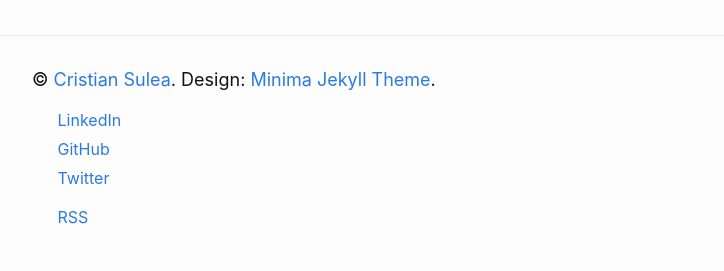
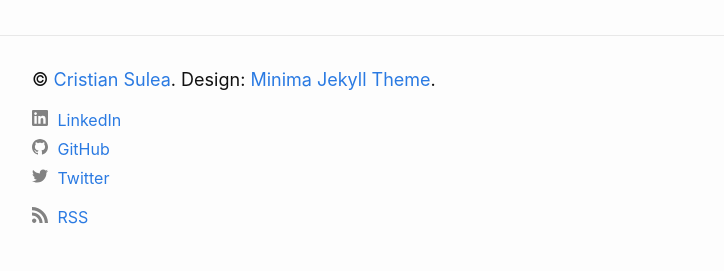
Before and after one commit to cristian-sulea/cristian-sulea-net, a Jekyll site: the page built from jekyllrb/index.md, in a window 1280 px wide. Shown: the part 2706-2977 px from the top of the page, without its empty margins (126-850 px from the left). Built offline with Jekyll 4.4.1, drawn with Linux system fonts in a browser that asks for light colours.

Commit message:
.svg is not working with other extension

```diff
--- a/jekyllrb/_includes/footer.html
+++ b/jekyllrb/_includes/footer.html
@@ -10,7 +10,7 @@
 		{%- include social.html -%}
 
 		<ul class="social-media-list">
-			<li><a href="{{ 'feed.xml' | relative_url }}"><svg class="svg-icon"><use xlink:href="{{ '/assets/minima-social-icons.svg.css#rss' | relative_url }}"></use></svg> <span>RSS</span></a></li>
+			<li><a href="{{ 'feed.xml' | relative_url }}"><svg class="svg-icon"><use xlink:href="{{ '/assets/minima-social-icons.svg#rss' | relative_url }}"></use></svg> <span>RSS</span></a></li>
 		</ul>
 
 	</div>
--- a/jekyllrb/_includes/social.html
+++ b/jekyllrb/_includes/social.html
@@ -1,15 +1,15 @@
 <ul class="social-media-list">
 
-{%- if site.linkedin_username -%}<li><a href="https://www.linkedin.com/in/{{ site.linkedin_username| cgi_escape | escape }}"><svg class="svg-icon"><use xlink:href="{{ '/assets/minima-social-icons.svg.css#linkedin' | relative_url }}"></use></svg> <span class="username">LinkedIn</span></a></li>{%- endif -%}
-{%- if site.github_username -%}<li><a href="https://github.com/{{ site.github_username| cgi_escape | escape }}"><svg class="svg-icon"><use xlink:href="{{ '/assets/minima-social-icons.svg.css#github' | relative_url }}"></use></svg> <span class="username">GitHub</span></a></li>{%- endif -%}
-{%- if site.twitter_username -%}<li><a href="https://www.twitter.com/{{ site.twitter_username| cgi_escape | escape }}"><svg class="svg-icon"><use xlink:href="{{ '/assets/minima-social-icons.svg.css#twitter' | relative_url }}"></use></svg> <span class="username">Twitter</span></a></li>{%- endif -%}
-{%- if site.googleplus_username -%}<li><a href="https://plus.google.com/{{ site.googleplus_username| escape }}"><svg class="svg-icon"><use xlink:href="{{ '/assets/minima-social-icons.svg.css#googleplus' | relative_url }}"></use></svg> <span class="username">Google+</span></a></li>{%- endif -%}
+{%- if site.linkedin_username -%}<li><a href="https://www.linkedin.com/in/{{ site.linkedin_username| cgi_escape | escape }}"><svg class="svg-icon"><use xlink:href="{{ '/assets/minima-social-icons.svg#linkedin' | relative_url }}"></use></svg> <span class="username">LinkedIn</span></a></li>{%- endif -%}
+{%- if site.github_username -%}<li><a href="https://github.com/{{ site.github_username| cgi_escape | escape }}"><svg class="svg-icon"><use xlink:href="{{ '/assets/minima-social-icons.svg#github' | relative_url }}"></use></svg> <span class="username">GitHub</span></a></li>{%- endif -%}
+{%- if site.twitter_username -%}<li><a href="https://www.twitter.com/{{ site.twitter_username| cgi_escape | escape }}"><svg class="svg-icon"><use xlink:href="{{ '/assets/minima-social-icons.svg#twitter' | relative_url }}"></use></svg> <span class="username">Twitter</span></a></li>{%- endif -%}
+{%- if site.googleplus_username -%}<li><a href="https://plus.google.com/{{ site.googleplus_username| escape }}"><svg class="svg-icon"><use xlink:href="{{ '/assets/minima-social-icons.svg#googleplus' | relative_url }}"></use></svg> <span class="username">Google+</span></a></li>{%- endif -%}
 
-  {%- if site.dribbble_username -%}<li><a href="https://dribbble.com/{{ site.dribbble_username| cgi_escape | escape }}"><svg class="svg-icon"><use xlink:href="{{ '/assets/minima-social-icons.svg.css#dribbble' | relative_url }}"></use></svg> <span class="username">{{ site.dribbble_username| escape }}</span></a></li>{%- endif -%}
-  {%- if site.facebook_username -%}<li><a href="https://www.facebook.com/{{ site.facebook_username| cgi_escape | escape }}"><svg class="svg-icon"><use xlink:href="{{ '/assets/minima-social-icons.svg.css#facebook' | relative_url }}"></use></svg> <span class="username">{{ site.facebook_username| escape }}</span></a></li>{%- endif -%}
-  {%- if site.flickr_username -%}<li><a href="https://www.flickr.com/photos/{{ site.flickr_username| cgi_escape | escape }}"><svg class="svg-icon"><use xlink:href="{{ '/assets/minima-social-icons.svg.css#flickr' | relative_url }}"></use></svg> <span class="username">{{ site.flickr_username| escape }}</span></a></li>{%- endif -%}
-  {%- if site.instagram_username -%}<li><a href="https://instagram.com/{{ site.instagram_username| cgi_escape | escape }}"><svg class="svg-icon"><use xlink:href="{{ '/assets/minima-social-icons.svg.css#instagram' | relative_url }}"></use></svg> <span class="username">{{ site.instagram_username| escape }}</span></a></li>{%- endif -%}
-  {%- if site.pinterest_username -%}<li><a href="https://www.pinterest.com/{{ site.pinterest_username| cgi_escape | escape }}"><svg class="svg-icon"><use xlink:href="{{ '/assets/minima-social-icons.svg.css#pinterest' | relative_url }}"></use></svg> <span class="username">{{ site.pinterest_username| escape }}</span></a></li>{%- endif -%}
-  {%- for mst in site.mastodon -%}{%- if mst.username and mst.instance -%}<li><a href="https://{{ mst.instance| cgi_escape | escape}}/@{{mst.username}}"><svg class="svg-icon"><use xlink:href="{{ '/assets/minima-social-icons.svg.css#mastodon' | relative_url }}"></use></svg> <span class="username">{{ mst.username|escape }}</span></a></li>{%- endif -%}{%- endfor -%}
-  {%- if site.youtube_username -%}<li><a href="https://youtube.com/{{ site.youtube_username| cgi_escape | escape }}"><svg class="svg-icon"><use xlink:href="{{ '/assets/minima-social-icons.svg.css#youtube' | relative_url }}"></use></svg> <span class="username">{{ site.youtube_username| escape }}</span></a></li>{%- endif -%}
+  {%- if site.dribbble_username -%}<li><a href="https://dribbble.com/{{ site.dribbble_username| cgi_escape | escape }}"><svg class="svg-icon"><use xlink:href="{{ '/assets/minima-social-icons.svg#dribbble' | relative_url }}"></use></svg> <span class="username">{{ site.dribbble_username| escape }}</span></a></li>{%- endif -%}
+  {%- if site.facebook_username -%}<li><a href="https://www.facebook.com/{{ site.facebook_username| cgi_escape | escape }}"><svg class="svg-icon"><use xlink:href="{{ '/assets/minima-social-icons.svg#facebook' | relative_url }}"></use></svg> <span class="username">{{ site.facebook_username| escape }}</span></a></li>{%- endif -%}
+  {%- if site.flickr_username -%}<li><a href="https://www.flickr.com/photos/{{ site.flickr_username| cgi_escape | escape }}"><svg class="svg-icon"><use xlink:href="{{ '/assets/minima-social-icons.svg#flickr' | relative_url }}"></use></svg> <span class="username">{{ site.flickr_username| escape }}</span></a></li>{%- endif -%}
+  {%- if site.instagram_username -%}<li><a href="https://instagram.com/{{ site.instagram_username| cgi_escape | escape }}"><svg class="svg-icon"><use xlink:href="{{ '/assets/minima-social-icons.svg#instagram' | relative_url }}"></use></svg> <span class="username">{{ site.instagram_username| escape }}</span></a></li>{%- endif -%}
+  {%- if site.pinterest_username -%}<li><a href="https://www.pinterest.com/{{ site.pinterest_username| cgi_escape | escape }}"><svg class="svg-icon"><use xlink:href="{{ '/assets/minima-social-icons.svg#pinterest' | relative_url }}"></use></svg> <span class="username">{{ site.pinterest_username| escape }}</span></a></li>{%- endif -%}
+  {%- for mst in site.mastodon -%}{%- if mst.username and mst.instance -%}<li><a href="https://{{ mst.instance| cgi_escape | escape}}/@{{mst.username}}"><svg class="svg-icon"><use xlink:href="{{ '/assets/minima-social-icons.svg#mastodon' | relative_url }}"></use></svg> <span class="username">{{ mst.username|escape }}</span></a></li>{%- endif -%}{%- endfor -%}
+  {%- if site.youtube_username -%}<li><a href="https://youtube.com/{{ site.youtube_username| cgi_escape | escape }}"><svg class="svg-icon"><use xlink:href="{{ '/assets/minima-social-icons.svg#youtube' | relative_url }}"></use></svg> <span class="username">{{ site.youtube_username| escape }}</span></a></li>{%- endif -%}
 </ul>
```
Also changed, not shown: jekyllrb/assets/minima-social-icons.svg (renamed from jekyllrb/assets/minima-social-icons.svg.css).
